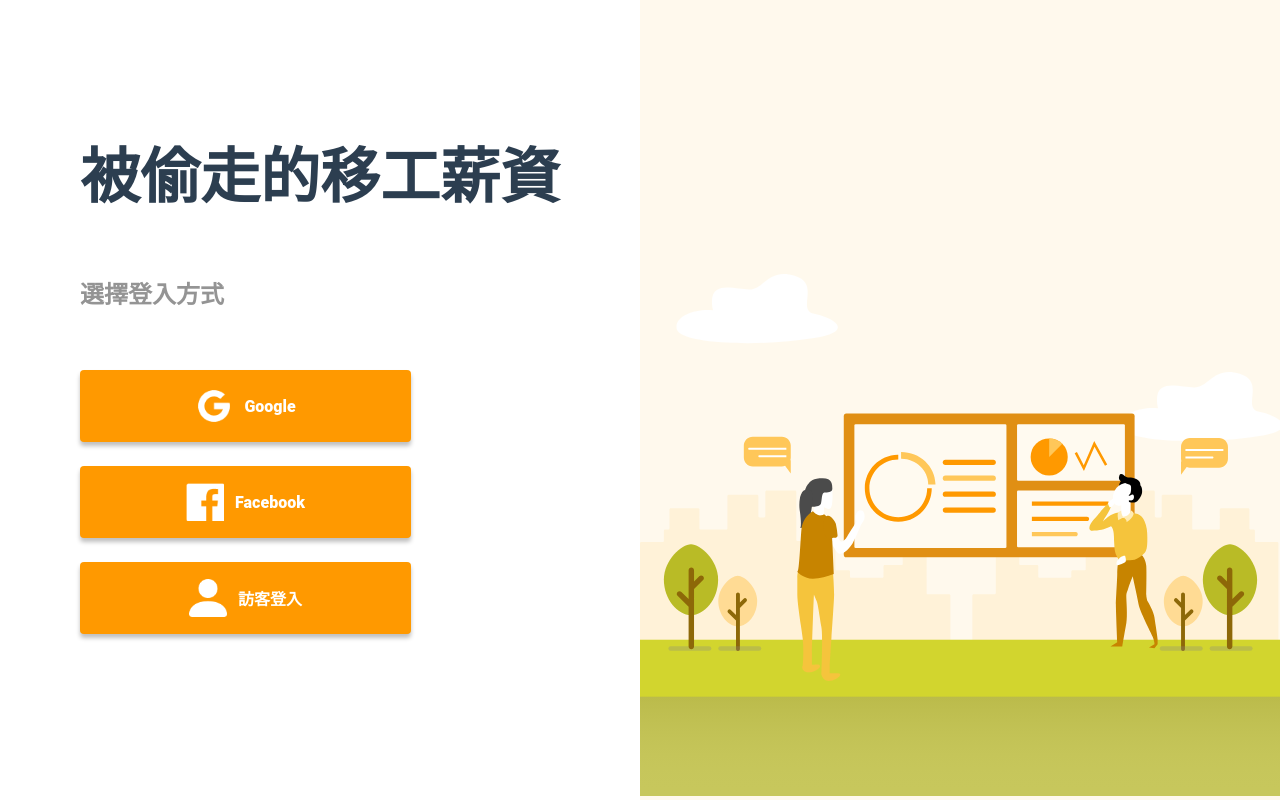
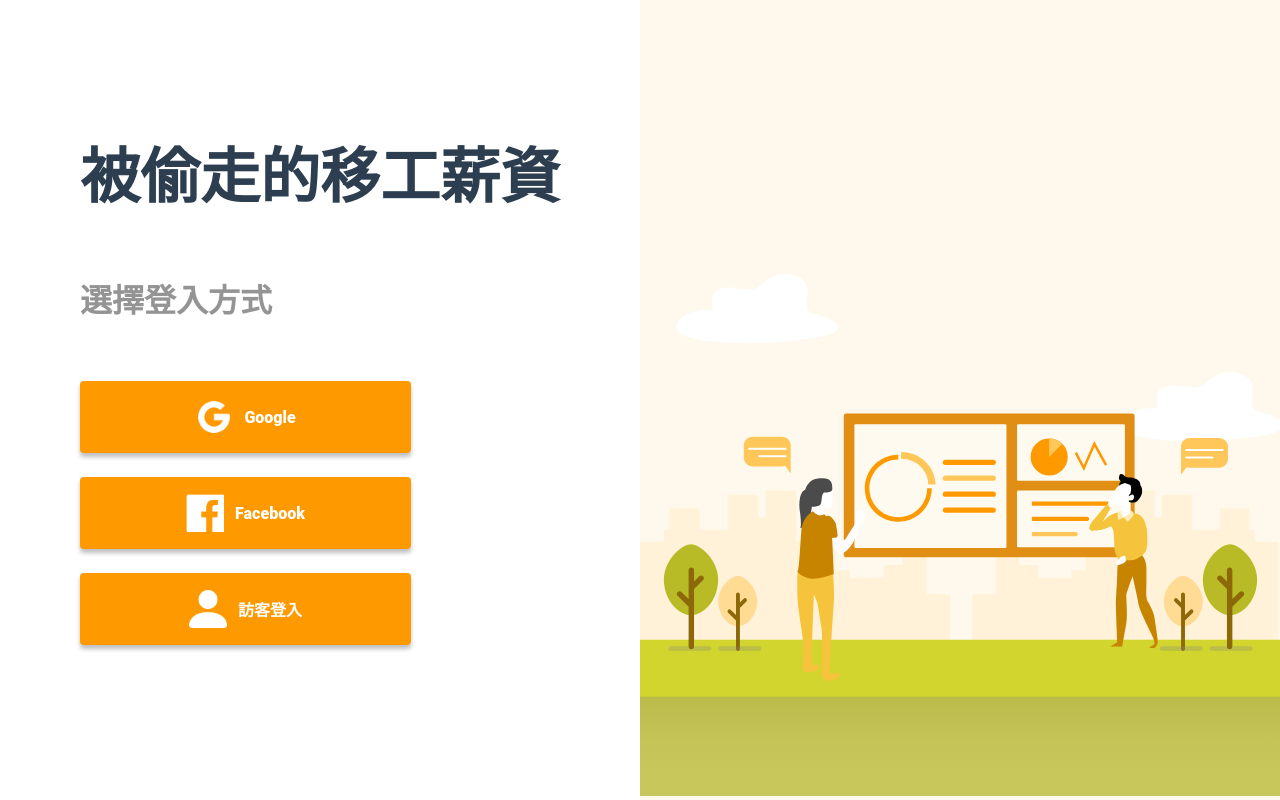
Before and after one commit to Chiahsuan-TW/overtime-pay-calculator, a Vue app: page /Login in a window 1280 px wide. Built offline with nearby package versions, Linux system fonts and the light colour scheme.

Commit message:
修改bug

```diff
--- a/src/views/Login.vue
+++ b/src/views/Login.vue
@@ -104,7 +104,7 @@ img {
     margin-bottom: 60px;
     font-size: 24px;
     @include breakpoint.desktop {
-      font-size: 32pxpx;
+      font-size: 32px;
     }
   }
 }
```
